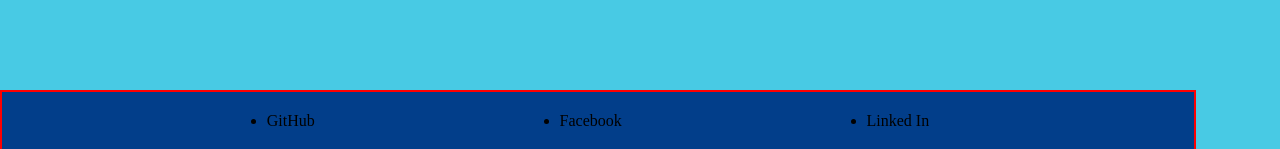
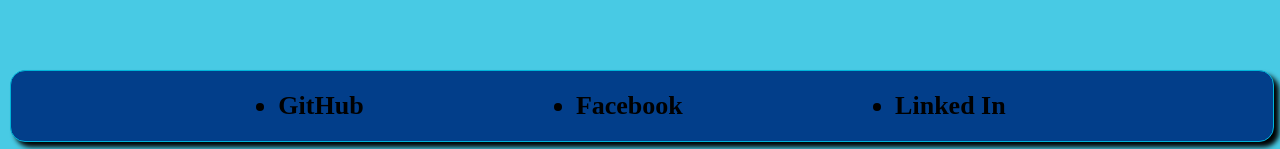
Before and after one commit to Mpergolatti/mpreact-portfolio, a React (Create React App) app: page / in a window 1280 px wide. Shown: the part 648-797 px from the top of the page. Built offline with nearby package versions, Linux system fonts and the light colour scheme.

Commit message:
commit before bed

```diff
--- a/src/index.css
+++ b/src/index.css
@@ -268,19 +268,21 @@
 }
 
 .footer {
-
-  border: 2px solid red;
+  border: 1px solid #00b4d8;
   display: flex;
   flex-wrap: wrap;
   justify-content: space-evenly;
-  padding: 20px;
-  margin: 0;
+  padding: 20px 4.3%;
+  margin: 0 10px;
   position: fixed;
   z-index: 100;
-  bottom: 0;
+  bottom: 10px;
   left: 0;
   width: 90%;
   background-color: #023e8a;
-
+  border-radius: 15px;
+  box-shadow: 5px 5px 5px black;
+  font-weight: bold;
+  font-size: 26px;
 
 }
```
